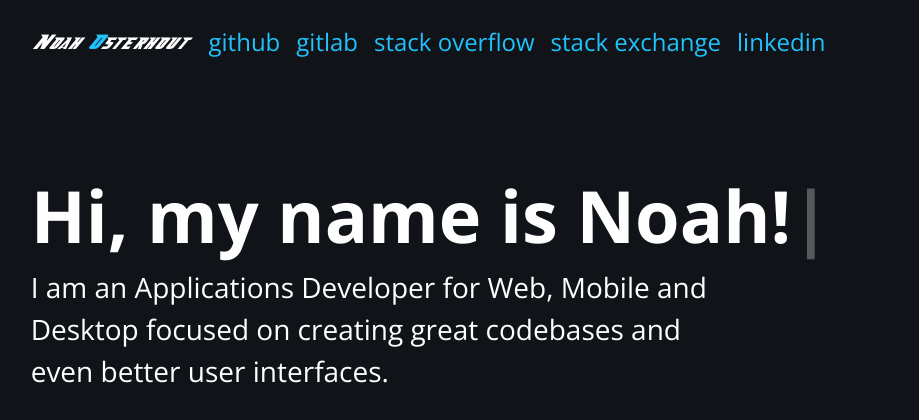
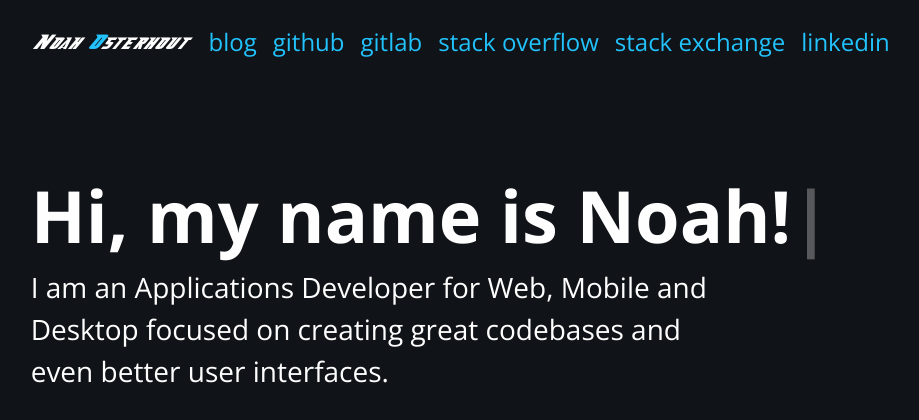
Before and after one commit to NoahFlowa/NoahFlowa.com, a PHP site: page / in a window 1280 px wide. Shown: the top 420 px of the page, without its empty margins (100-1019 px from the left). Run offline with PHP 8.4, Linux system fonts and the light colour scheme; some libraries are stand-ins or nearby versions.

Commit message:
Added blog link

```diff
--- a/navbar.php
+++ b/navbar.php
@@ -6,6 +6,9 @@
         </button>
         <div class="collapse navbar-collapse" id="navbarTogglerDemo02">
             <ul class="navbar-nav me-auto mb-2 mb-lg-0">
+                <li class="nav-item">
+                    <a class="nav-link" style="color: #22c2fc;" href="https://noahosterhout.com/blog"> blog</a>
+                </li>
                 <li class="nav-item">
                     <a class="nav-link" style="color: #22c2fc;" href="https://github.com/NoahFlowa"> github</a>
                 </li>
```
